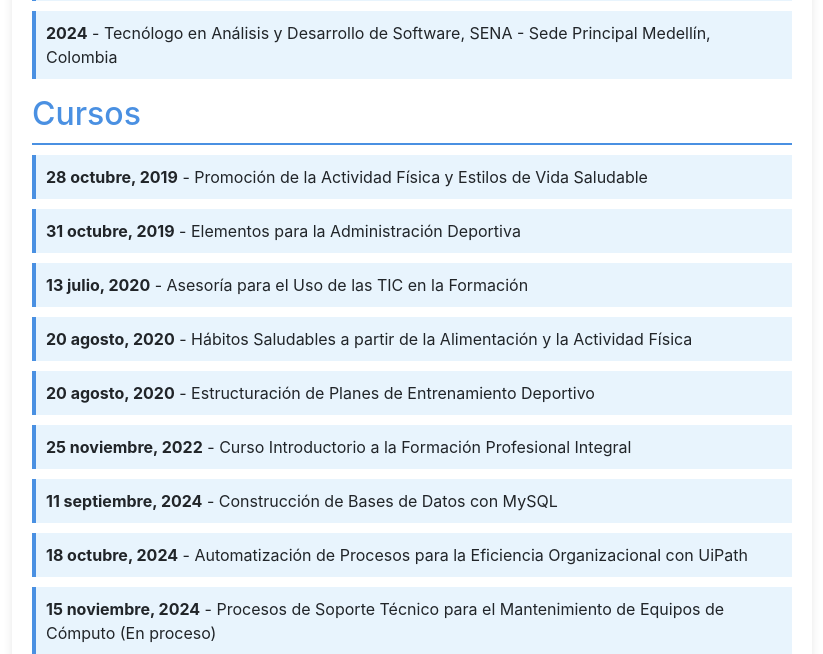
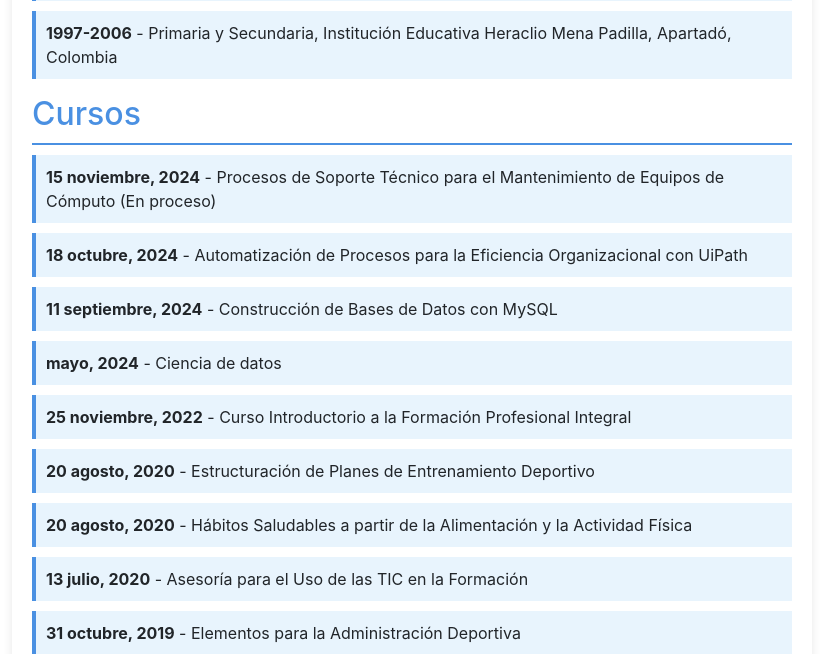
Before and after one commit to deimer20/mi_web, a Flask app: page / in a window 1280 px wide. Shown: the part 1947-2601 px from the top of the page, without its empty margins (228-1051 px from the left). Run offline with Flask 3, Linux system fonts and the light colour scheme; some libraries are stand-ins or nearby versions.

Commit message:
commit tres

```diff
--- a/templates/index.html
+++ b/templates/index.html
@@ -11,11 +11,11 @@
     <br>
     <header>
         <link rel="stylesheet" href="https://stackpath.bootstrapcdn.com/bootstrap/4.5.2/css/bootstrap.min.css">
-        <div class="profile" style="color: black;">
+        <div class="profile">
             <img src="{{ url_for('static', filename='img/image.png') }}" alt="Foto de perfil">
             <h1>Deimer Alberto Ibarguen Rivas</h1>
-            <p>Licenciado en Educación Física y Deportes - Énfasis Administración Deportiva</p>
-            <p>Tecnólogo en Análisis y Desarrollo de Software</p>
+           <p>Tecnólogo en Análisis y Desarrollo de Software</p>
+           <p>Licenciado en Educación Física y Deportes - Énfasis Administración Deportiva</p>
         </div>
     </header> <br>
 <div style="display: flex; justify-content: center;">
@@ -69,30 +69,33 @@
         <section class="education">
             <h2>Educación</h2>
             <ul>
+                <li><strong>2024</strong> - Tecnólogo en Análisis y Desarrollo de Software, SENA - Sede Principal Medellín, Colombia</li>
+                <li><strong>2019</strong> - Curso de Pedagogía Humana, SENA - Regional Norte de Santander, Colombia</li>
+                <li><strong>2018</strong> - Curso de English Dot Works 1 (Inglés), SENA - Regional San Andrés, Colombia</li>
+                <li><strong>2014</strong> - Primeros Auxilios, Instituto Universitario De Educación Física Y Deportes – U. De Antioquia, Medellín, Colombia</li>
+                <li><strong>2011-2017</strong> - Licenciatura en Educación Física y Deportes, Instituto Universitario De Educación Física Y Deportes – U. De Antioquia, Medellín, Colombia</li>
+                <li><strong>2009-2010</strong> - Media Técnica en Mantenimiento de Computadores y Redes, Colegio Creadores Del Futuro, Medellín, Colombia</li>
+                <li><strong>2007-2010</strong> - Secundaria, Colegio Creadores Del Futuro Establecimiento La Pastora, Medellín, Colombia</li>
                 <li><strong>1997-2006</strong> - Primaria y Secundaria, Institución Educativa Heraclio Mena Padilla, Apartadó, Colombia</li>
-                <li><strong>2007-2010</strong> - Secundaria, Colegio Creadores Del Futuro Establecimiento La Pastora, Medellín, Colombia</li>
-                <li><strong>2009-2010</strong> - Media Técnica en Mantenimiento de Computadores y Redes, Colegio Creadores Del Futuro, Medellín, Colombia</li>
-                <li><strong>2011-2017</strong> - Licenciatura en Educación Física y Deportes, Instituto Universitario De Educación Física Y Deportes – U. De Antioquia, Medellín, Colombia</li>
-                <li><strong>2014</strong> - Primeros Auxilios, Instituto Universitario De Educación Física Y Deportes – U. De Antioquia, Medellín, Colombia</li>
-                <li><strong>2018</strong> - Curso de English Dot Works 1 (Inglés), SENA - Regional San Andrés, Colombia</li>
-                <li><strong>2019</strong> - Curso de Pedagogía Humana, SENA - Regional Norte de Santander, Colombia</li>
-                <li><strong>2024</strong> - Tecnólogo en Análisis y Desarrollo de Software, SENA - Sede Principal Medellín, Colombia</li>
             </ul>
+
         </section>
 
         <section class="courses">
             <h2>Cursos</h2>
             <ul>
-                <li><strong>28 octubre, 2019</strong> - Promoción de la Actividad Física y Estilos de Vida Saludable</li>
-                <li><strong>31 octubre, 2019</strong> - Elementos para la Administración Deportiva</li>
-                <li><strong>13 julio, 2020</strong> - Asesoría para el Uso de las TIC en la Formación</li>
-                <li><strong>20 agosto, 2020</strong> - Hábitos Saludables a partir de la Alimentación y la Actividad Física</li>
-                <li><strong>20 agosto, 2020</strong> - Estructuración de Planes de Entrenamiento Deportivo</li>
-                <li><strong>25 noviembre, 2022</strong> - Curso Introductorio a la Formación Profesional Integral</li>
-                <li><strong>11 septiembre, 2024</strong> - <span class="modal-trigger">Construcción de Bases de Datos con MySQL</span></li>
-                <li><strong>18 octubre, 2024</strong> - Automatización de Procesos para la Eficiencia Organizacional con UiPath</li>
-                <li><strong>15 noviembre, 2024</strong> - Procesos de Soporte Técnico para el Mantenimiento de Equipos de Cómputo (En proceso)</li>
+                <li><strong>15 noviembre, 2024</strong> - <span class="modal-trigger" onclick="openModal('modal1')">Procesos de Soporte Técnico para el Mantenimiento de Equipos de Cómputo (En proceso)</span></li>
+                <li><strong>18 octubre, 2024</strong> - <span class="modal-trigger" onclick="openModal('modal2')">Automatización de Procesos para la Eficiencia Organizacional con UiPath</span></li>
+                <li><strong>11 septiembre, 2024</strong> - <span class="modal-trigger" onclick="openModal('modal3')">Construcción de Bases de Datos con MySQL</span></li>
+                <li><strong>mayo, 2024</strong> - <span class="modal-trigger" onclick="openModal('modal4')">Ciencia de datos</span></li>
+                <li><strong>25 noviembre, 2022</strong> - <span class="modal-trigger" onclick="openModal('modal5')">Curso Introductorio a la Formación Profesional Integral</span></li>
+                <li><strong>20 agosto, 2020</strong> - <span class="modal-trigger" onclick="openModal('modal6')">Estructuración de Planes de Entrenamiento Deportivo</span></li>
+                <li><strong>20 agosto, 2020</strong> - <span class="modal-trigger" onclick="openModal('modal7')">Hábitos Saludables a partir de la Alimentación y la Actividad Física</span></li>
+                <li><strong>13 julio, 2020</strong> - <span class="modal-trigger" onclick="openModal('modal8')">Asesoría para el Uso de las TIC en la Formación</span></li>
+                <li><strong>31 octubre, 2019</strong> - <span class="modal-trigger" onclick="openModal('modal9')">Elementos para la Administración Deportiva</span></li>
+                <li><strong>28 octubre, 2019</strong> - <span class="modal-trigger" onclick="openModal('modal10')">Promoción de la Actividad Física y Estilos de Vida Saludable</span></li>
             </ul>
+
         </section>
 
         <section class="skills">
@@ -156,44 +159,93 @@
             </div>
         </section>
 
+     <!-- Modales individuales para cada ítem de la lista -->
+<div id="modal1" class="modal">
+    <div class="modal-content">
+        <span class="close" onclick="closeModal('modal1')">&times;</span>
+        <img src="{{ url_for('static', filename='docs/soporte_tecnico.png') }}" alt="Soporte Técnico" style="width:80%; display: block; margin: 0 auto;">
+    </div>
+</div>
 
+<div id="modal2" class="modal">
+    <div class="modal-content">
+        <span class="close" onclick="closeModal('modal2')">&times;</span>
+        <img src="{{ url_for('static', filename='docs/uipath.png') }}" alt="UiPath" style="width:80%; display: block; margin: 0 auto;">
+    </div>
+</div>
 
+<div id="modal3" class="modal">
+    <div class="modal-content">
+        <span class="close" onclick="closeModal('modal3')">&times;</span>
+        <img src="{{ url_for('static', filename='docs/sql.png') }}" alt="MySQL" style="width:80%; display: block; margin: 0 auto;">
+    </div>
+</div>
 
-        <!-- Modal -->
-    <div id="myModal" class="modal">
-        <div class="modal-content">
-            <span class="close">&times;</span>
-            <img src="{{ url_for('static', filename='img/image.png') }}" alt="Descripción de la imagen" style="width:30%; display: block; margin: 0 auto;">
-        </div>
+<div id="modal4" class="modal">
+    <div class="modal-content">
+        <span class="close" onclick="closeModal('modal4')">&times;</span>
+        <img src="{{ url_for('static', filename='docs/datos.png') }}" alt="Ciencia de datos" style="width:80%; display: block; margin: 0 auto;">
     </div>
+</div>
+
+<div id="modal5" class="modal">
+    <div class="modal-content">
+        <span class="close" onclick="closeModal('modal5')">&times;</span>
+        <img src="{{ url_for('static', filename='docs/formacion_integral.png') }}" alt="Formación Integral" style="width:80%; display: block; margin: 0 auto;">
+    </div>
+</div>
+
+<div id="modal6" class="modal">
+    <div class="modal-content">
+        <span class="close" onclick="closeModal('modal6')">&times;</span>
+        <img src="{{ url_for('static', filename='docs/entrenamiento_deportivo.png') }}" alt="Entrenamiento Deportivo" style="width:80%; display: block; margin: 0 auto;">
+    </div>
+</div>
+
+<div id="modal7" class="modal">
+    <div class="modal-content">
+        <span class="close" onclick="closeModal('modal7')">&times;</span>
+        <img src="{{ url_for('static', filename='docs/habitos_saludables.png') }}" alt="Hábitos Saludables" style="width:80%; display: block; margin: 0 auto;">
+    </div>
+</div>
+
+<div id="modal8" class="modal">
+    <div class="modal-content">
+        <span class="close" onclick="closeModal('modal8')">&times;</span>
+        <img src="{{ url_for('static', filename='docs/tic_formacion.png') }}" alt="Uso de las TIC" style="width:80%; display: block; margin: 0 auto;">
+    </div>
+</div>
+
+<div id="modal9" class="modal">
+    <div class="modal-content">
+        <span class="close" onclick="closeModal('modal9')">&times;</span>
+        <img src="{{ url_for('static', filename='docs/administracion_deportiva.png') }}" alt="Administración Deportiva" style="width:80%; display: block; margin: 0 auto;">
+    </div>
+</div>
+
+<div id="modal10" class="modal">
+    <div class="modal-content">
+        <span class="close" onclick="closeModal('modal10')">&times;</span>
+        <img src="{{ url_for('static', filename='docs/actividad_fisica.png') }}" alt="Actividad Física" style="width:80%; display: block; margin: 0 auto;">
+    </div>
+</div>
     </main>
 
     <script>
-        // Obtén el modal
-        var modal = document.getElementById("myModal");
-
-        // Obtén el elemento que abre el modal
-        var trigger = document.querySelector(".modal-trigger");
-
-        // Obtén el elemento que cierra el modal
-        var span = document.getElementsByClassName("close")[0];
-
-        // Cuando se hace clic en el elemento, se abre el modal
-        trigger.onclick = function() {
-            modal.style.display = "block";
+        function openModal(modalId) {
+            document.getElementById(modalId).style.display = "block";
         }
 
-        // Cuando se hace clic en <span> (x), se cierra el modal
-        span.onclick = function() {
-            modal.style.display = "none";
+        function closeModal(modalId) {
+            document.getElementById(modalId).style.display = "none";
         }
 
-        // Cuando se hace clic en cualquier parte fuera del modal, se cierra
+        // Cerrar el modal al hacer clic fuera de él
         window.onclick = function(event) {
-            if (event.target == modal) {
-                modal.style.display = "none";
+            if (event.target.classList.contains('modal')) {
+                event.target.style.display = "none";
             }
-        }
+        };
         </script>
 
         <script src="https://code.jquery.com/jquery-3.5.1.slim.min.js"></script>
```
Also changed, not shown: static/css/styles.css (+19 -16 lines), 2 other files.
